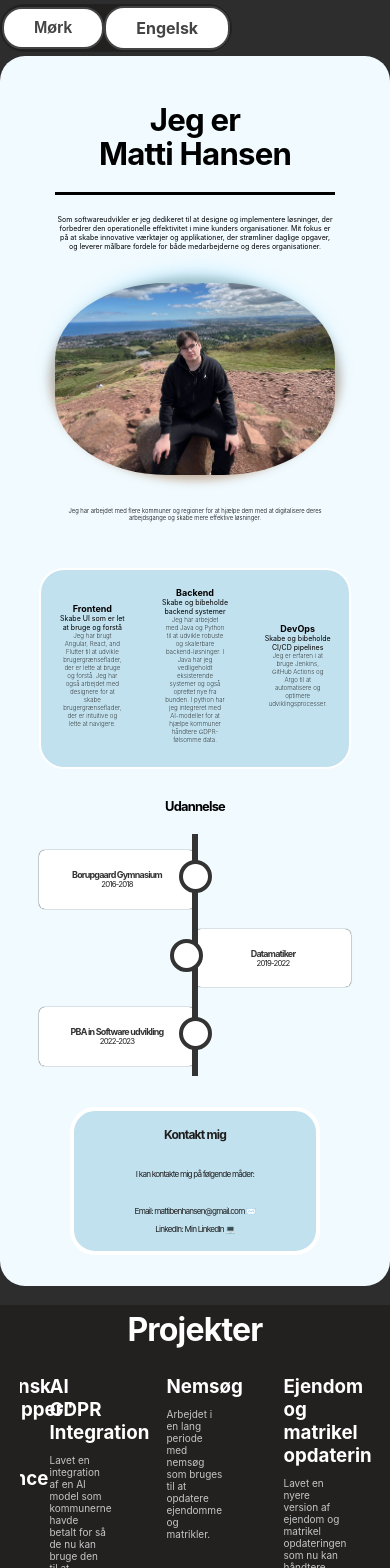
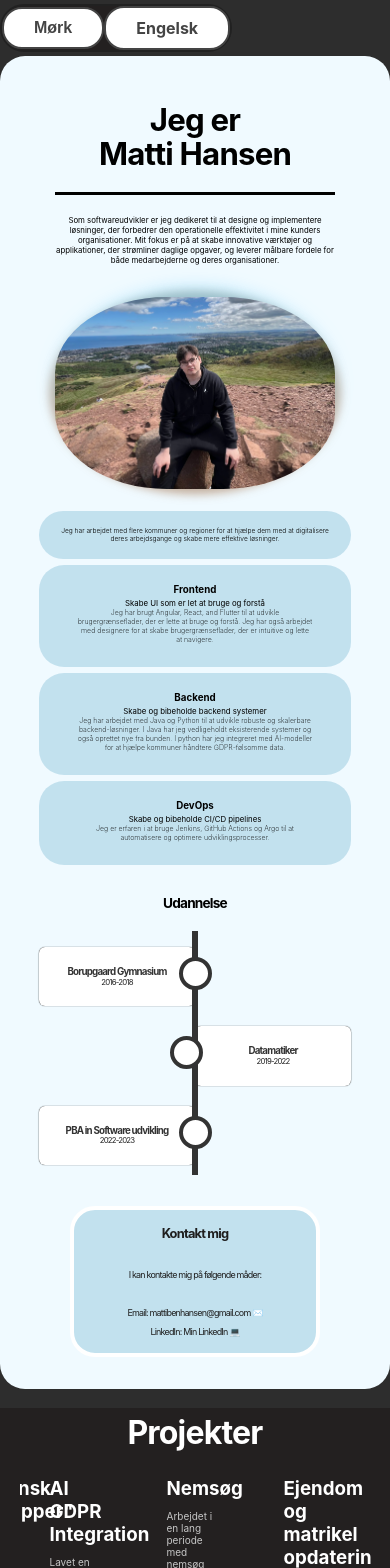
Before and after one commit to MattiBSH/mbsh-portfolio, a Next.js app: page /danish_index in a window 390 px wide. Shown: the top 1568 px of the page. Built offline with nearby package versions, Linux system fonts and the light colour scheme.

Commit message:
Mobile rework

```diff
--- a/pages/danish_index.jsx
+++ b/pages/danish_index.jsx
@@ -100,7 +100,7 @@ export default function Home() {
                 />
               </div>
             </div>
-            <div className={styles.third}>
+            <div className={styles.third2}>
               <h3 className={styles.info}>
                 Jeg har arbejdet med flere kommuner og regioner for at hjælpe dem med at
                 digitalisere deres arbejdsgange og skabe mere effektive løsninger.
@@ -108,7 +108,7 @@ export default function Home() {
             </div>
 
             <div className={styles.threePointBreakBox}>
-              <div className={styles.third}>
+              <div className={styles.third2}>
                 <h2 className={styles.point}>Frontend</h2>
                 <h4 className={styles.description}>Skabe UI som er let at bruge og forstå</h4>
                 <p className={styles.description2}>Jeg har brugt Angular, React, and Flutter til at
@@ -117,7 +117,7 @@ export default function Home() {
                     intuitive og lette at navigere.
                 </p>
               </div>
-              <div className={styles.third}>
+              <div className={styles.third2}>
                 <h2 className={styles.point}>Backend</h2>
                 <h4 className={styles.description}>Skabe og bibeholde backend systemer</h4>
                 <p className={styles.description2}>
@@ -128,7 +128,7 @@ export default function Home() {
                     håndtere GDPR-følsomme data.
                 </p>
               </div>
-              <div className={styles.third}>
+              <div className={styles.third2}>
                 <h2 className={styles.point}>DevOps</h2>
                 <h4 className={styles.description}>Skabe og bibeholde CI/CD pipelines</h4>
                 <p className={styles.description2}>
--- a/pages/index.js
+++ b/pages/index.js
@@ -107,14 +107,14 @@ export default function Home() {
             </div>
 
             <div className={styles.threePointBreakBox}>
-              <div className={styles.third}>
+              <div className={styles.third2}>
                 <h2 className={styles.point}>Frontend</h2>
                 <h4 className={styles.description}>Creating user interfaces that are easy to use and understand</h4>
                 <p className={styles.description2}>I have experience using Angular, React, and Flutter for
                   building dynamic and responsive front-end applications.
                 </p>
               </div>
-              <div className={styles.third}>
+              <div className={styles.third2}>
                 <h2 className={styles.point}>Backend</h2>
                 <h4 className={styles.description}>Creating and maintaining databases and server-side code</h4>
                 <p className={styles.description2}>
@@ -125,7 +125,7 @@ export default function Home() {
                   handle GDPR sensitive data.
                 </p>
               </div>
-              <div className={styles.third}>
+              <div className={styles.third2}>
                 <h2 className={styles.point}>DevOps</h2>
                 <h4 className={styles.description}>Creating and maintaining CI/CD pipelines</h4>
                 <p className={styles.description2}>
--- a/styles/darkmode.module.css
+++ b/styles/darkmode.module.css
@@ -143,9 +143,6 @@
 }
 
 
-
-
-
 .threeBlocks {
   display: flex;
   justify-content: space-around;
@@ -155,6 +152,15 @@
 }
 
 .third {
+  flex: 1;
+  display: flex;
+  flex-direction: column;
+  align-items: center;
+  text-align: center;
+  padding: 1rem;
+}
+
+.third2 {
   flex: 1;
   display: flex;
   flex-direction: column;
@@ -192,9 +198,6 @@
   justify-content: center;
   align-items: center;
 }
-
-
-
 
 
 .tintedShadow {
@@ -383,7 +386,7 @@
   .description{
     color: white;
     margin-top: 0%;
-    font-size: 1.8vw;
+    font-size: 2vw;
 
   }
 
@@ -393,7 +396,7 @@
     color: rgb(255, 255, 255);
     font-weight: 200;
     margin-top: 0%;
-    font-size: 1.6vw;
+    font-size: 1.8vw;
 
   }
 
@@ -402,11 +405,11 @@
     line-height: 1.1; /* Adjust line height for readability */
     margin: 0;
     color: white;
-    font-size: 3.3vw;
+    font-size: 3.5vw;
   }
 
   .contactText{
-    font-size: 2.1vw;
+    font-size: 2.3vw;
     letter-spacing: -0.05rem;
     line-height: 1.1; /* Adjust line height for readability */
     margin: 0;
@@ -418,7 +421,7 @@
 
 
   .contactMeHeader{
-    font-size: 3.1vw;
+    font-size: 3.3vw;
     letter-spacing: -0.05rem;
     line-height: 1.1; /* Adjust line height for readability */
     margin: 0;
@@ -429,9 +432,8 @@
 
   .info{
     text-align: center;
-    font-size: larger;
     font-weight: 300;
-    font-size: 1.5vw;
+    font-size: 1.7vw;
 
   }
 
@@ -441,7 +443,7 @@
     justify-content: center;
     align-items: center;
     padding: 1%;
-    font-size: 2.3vw;
+    font-size: 2.5vw;
   }
 
   .threeBlocks {
@@ -456,11 +458,21 @@
   }
 
   .timelineHeader{
-    font-size: 2.3vw;
+    font-size: 2.5vw;
     letter-spacing: -0.05rem;
     line-height: 1.1;
     margin: 0;
     color: white;
   }
 
+  .threePointBreakBox{
+    display: contents;
+  }
+
+  .third2{
+    margin-top: 2%;
+    background-color: #2d2d2d;
+    border-radius: 25px;
+  }
+
 }
--- a/styles/lightmode.module.css
+++ b/styles/lightmode.module.css
@@ -153,6 +153,15 @@
 
 
 .third {
+  flex: 1;
+  display: flex;
+  flex-direction: column;
+  align-items: center;
+  text-align: center;
+  padding: 1rem;
+}
+
+.third2 {
   flex: 1;
   display: flex;
   flex-direction: column;
@@ -374,7 +383,7 @@
   .description{
     color: black;
     margin-top: 0%;
-    font-size: 1.8vw;
+    font-size: 2vw;
 
   }
 
@@ -384,12 +393,12 @@
     color: black;
     font-weight: 200;
     margin-top: 0%;
-    font-size: 1.6vw;
+    font-size: 1.8vw;
 
   }
 
   .basicHeadline{
-    font-size: 3.3vw;
+    font-size: 3.5vw;
     letter-spacing: -0.05rem;
     line-height: 1.1; /* Adjust line height for readability */
     margin: 0;
@@ -397,7 +406,7 @@
   }
 
   .contactText{
-    font-size: 2.1vw;
+    font-size: 2.3vw;
     letter-spacing: -0.05rem;
     line-height: 1.1; /* Adjust line height for readability */
     margin: 0;
@@ -407,7 +416,7 @@
   }
 
   .contactMeHeader{
-    font-size: 3.1vw;
+    font-size: 3.3vw;
     letter-spacing: -0.05rem;
     line-height: 1.1; /* Adjust line height for readability */
     margin: 0;
@@ -421,7 +430,7 @@
     font-size: larger;
     font-weight: 300;
     color: rgb(0, 0, 0);
-    font-size: 1.5vw;
+    font-size: 1.7vw;
 
   }
 
@@ -432,7 +441,7 @@
     align-items: center;
     padding: 1%;
     color: black;
-    font-size: 2.3vw;
+    font-size: 2.5vw;
   }
 
   .threeBlocks {
@@ -440,19 +449,29 @@
   }
 
   .headline {
-    letter-spacing: -0.05rem;
-    line-height: 1.1; /* Adjust line height for readability */
-    margin: 0;
-    color: black;
     font-size: 8vw;
-
-  }
-
-  .timelineHeader{
-    font-size: 2.3vw;
     letter-spacing: -0.05rem;
     line-height: 1.1; /* Adjust line height for readability */
     margin: 0;
     color: black;
   }
+
+  .timelineHeader{
+    font-size: 2.5vw;
+    letter-spacing: -0.05rem;
+    line-height: 1.1; /* Adjust line height for readability */
+    margin: 0;
+    color: black;
+  }
+
+  .threePointBreakBox{
+    display: contents;
+  }
+
+  .third2{
+    margin-top: 2%;
+    background: rgba(0, 118, 165, 0.192);
+    border-radius: 25px;
+
+  }
 }
```
